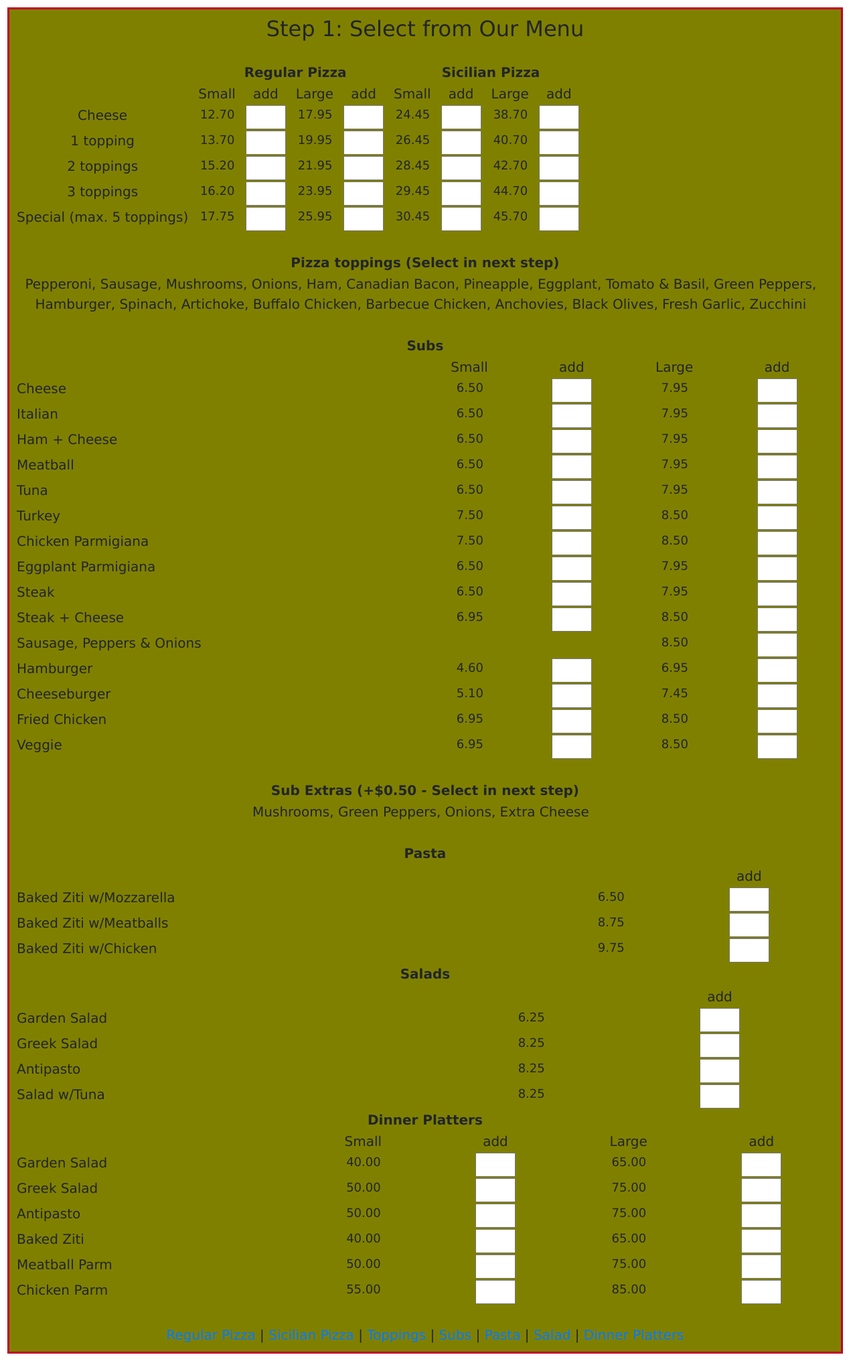
After one commit to annamartinez21284/pizza, a Django app: template orders/templates/pizza/index.html in a window 1280 px wide. The commit adds this page. Shown: the whole page at 67% size. Run offline with Django 3.2, Linux system fonts and the light colour scheme; the template is opened without the code that fills it, so the values that code supplies are empty; some libraries are stand-ins or nearby versions.

Commit message:
index page ugly but done

```diff
--- a/orders/admin.py
+++ b/orders/admin.py
@@ -1,12 +1,13 @@
 from django.contrib import admin
 from .models import *
+from .forms import *
 
 # Register your models here.
 admin.site.register(Order)
 admin.site.register(Item)
 admin.site.register(PastaSalad)
 admin.site.register(Platter)
-admin.site.register(Toppings)
+admin.site.register(Topping)
 admin.site.register(PizzaPrice)
 admin.site.register(SubPrice)
 admin.site.register(Sub)
@@ -15,3 +16,4 @@ admin.site.register(PlatterPrice)
 admin.site.register(PlatterOrder)
 admin.site.register(SubOrder)
 admin.site.register(PastaSaladOrder)
+#admin.site.register(RegisterForm, SigninForm)
--- /dev/null
+++ b/orders/static/pizza/inner.css
@@ -0,0 +1,56 @@
+input[type=number]{
+    width: 60px;
+}
+
+h1,h2 {text-align: center; font-family: Verdana,Arial,Helvetica,sans-serif; margin: 0;}
+h1 {margin-bottom: 0.5em; margin-top: 0.5em;}
+
+div.callout { font-family: Verdana,Arial,Helvetica,sans-serif;
+font-size: 1.25em;  text-align: center;
+border: medium solid #be0027;
+background-color: olive;
+margin: 0.5em; padding: 0.5em;}
+
+td {width:auto;
+    padding-right: 0.7em;
+}
+
+div.callout ul {font-size: 80%; text-align: left; }
+
+.price {
+  font-size: 18px;
+  padding-right: -5px;
+}
+
+.ps {
+  width: : 150px;
+}
+
+td {vertical-align: top}
+#menu {text-align: center; }
+
+#menu ul {list-style: none;
+background-color: olive;
+padding-top: 0.5em;
+padding-bottom: 2px;
+margin-bottom: 0;
+font-weight: bold;
+font-family: Arial,Verdana,Helvetica,sans-serif;
+border-bottom: 1px solid black; }
+
+#menu ul li { display: inline;
+list-style: none;
+display: inline;
+margin: 0;}
+
+#menu ul li a {padding: 0.2em 0.5em 0.2em 0.5em;
+font-size: 80%;
+color: #be0027;
+font-family: Verdana,Arial,Helvetica,sans-serif;
+font-weight: bold;
+border-left: 1px solid black;
+border-right: 1px solid black;
+border-top: 1px solid black;
+border-bottom: 1px solid black;
+margin-left: 0.5em; margin-right: 0.5em; background-color: olive;
+text-decoration: none;}
--- /dev/null
+++ b/orders/templates/pizza/index.html
@@ -0,0 +1,366 @@
+{% extends "pizza/innerlayout.html" %}
+
+
+{% block body %}
+<table width=100%>
+<tbody>
+    <tr>
+    <td >
+    	<div class="callout">
+    	<h2>Step 1: Select from Our Menu</h2>
+      <br>
+
+      <table class="foodmenu" >
+
+        <tr>
+          <th colspan="1"></th>
+  	      <th colspan="4"><a name="regular_pizza">Regular Pizza</a></th>
+          <th colspan="4"><a name="regular_pizza">Sicilian Pizza</a></th>
+        </tr>
+
+      	<tr>
+      		<td></td>
+      		<td>Small</td>
+          <td>add</td>
+      		<td>Large</td>
+          <td>add</td>
+          <td>Small</td>
+          <td>add</td>
+          <td>Large</td>
+          <td>add</td>
+      	</tr>
+
+        <tr>
+      		<td>Cheese</td>
+      		<td class="price">12.70</td>
+          <td><input type="number" min="0" max="10" step="1" size="2"></td>
+      		<td class="price">17.95</td>
+          <td ><input type="number" min="0" max="10" step="1" size="2"></td>
+          <td class="price">24.45</td>
+          <td><input type="number" min="0" max="10" step="1" size="2"></td>
+      		<td class="price">38.70</td>
+          <td ><input type="number" min="0" max="10" step="1" size="2"></td>
+       </tr>
+
+       <tr>
+      		<td>1 topping</td>
+      		<td class="price">13.70</td>
+          <td><input type="number" min="0" max="10" step="1" size="2"></td>
+      		<td class="price">19.95</td>
+          <td ><input type="number" min="0" max="10" step="1" size="2"></td>
+          <td class="price">26.45</td>
+          <td><input type="number" min="0" max="10" step="1" size="2"></td>
+          <td class="price">40.70</td>
+          <td ><input type="number" min="0" max="10" step="1" size="2"></td>
+        </tr>
+         <tr>
+        		<td >2 toppings</td>
+        		<td class="price">15.20</td>
+            <td><input type="number" min="0" max="10" step="1" size="2"></td>
+        		<td class="price">21.95</td>
+            <td><input type="number" min="0" max="10" step="1" size="2"></td>
+            <td class="price">28.45</td>
+            <td><input type="number" min="0" max="10" step="1" size="2"></td>
+            <td class="price">42.70</td>
+            <td ><input type="number" min="0" max="10" step="1" size="2"></td>
+        </tr>
+        <tr>
+        		<td>3 toppings</td>
+        		<td class="price">16.20</td>
+            <td><input type="number" min="0" max="10" step="1" size="2"></td>
+        		<td class="price">23.95</td>
+            <td><input type="number" min="0" max="10" step="1" size="2"></td>
+            <td class="price">29.45</td>
+            <td><input type="number" min="0" max="10" step="1" size="2"></td>
+            <td class="price">44.70</td>
+            <td ><input type="number" min="0" max="10" step="1" size="2"></td>
+        </tr>
+        <tr>
+        		<td>Special (max. 5 toppings)</td>
+        		<td class="price" >17.75</td>
+            <td ><input type="number" min="0" max="10" step="1" size="2"></td>
+        		<td class="price">25.95</td>
+            <td ><input type="number" min="0" max="10" step="1" size="2"></td>
+            <td class="price">30.45</td>
+            <td><input type="number" min="0" max="10" step="1" size="2"></td>
+            <td class="price">45.70</td>
+            <td ><input type="number" min="0" max="10" step="1" size="2"></td>
+        </tr>
+    	</table>
+    <br>
+
+  	  <table width="100%" class="toppingmenu">
+    	    <tbody>
+    	      <tr>
+    		<th colspan="2"><a name="toppings">Pizza toppings (Select in next step)</a></th>
+    	      </tr>
+            <tr>
+    		<td >Pepperoni, Sausage, Mushrooms, Onions, Ham, Canadian Bacon, Pineapple, Eggplant, Tomato & Basil,
+          Green Peppers, Hamburger, Spinach, Artichoke, Buffalo Chicken, Barbecue Chicken, Anchovies, Black Olives, Fresh Garlic, Zucchini</td>
+    	      </tr>
+          </tbody>
+    	</table>
+    <br>
+
+  <table width="100%" class="foodmenu">
+	    <tbody>
+    <tr>
+    		<th colspan="5"><a name="subs">Subs</a></th>
+    </tr>
+    <tr>
+    		<td></td>
+    		<td>Small</td>
+        <td>add</td>
+    		<td>Large</td>
+        <td>add</td>
+  	</tr>
+    <tr>
+  		<td style="text-align: left;" >Cheese</td>
+  		<td class="price">6.50</td>
+      <td><input type="number" min="0" max="10" step="1" size="2"></td>
+  		<td class="price">7.95</td>
+      <td><input type="number" min="0" max="10" step="1" size="2"></td>
+    </tr>
+    <tr>
+  		<td style="text-align: left;" >Italian</td>
+  		<td class="price">6.50</td>
+      <td><input type="number" min="0" max="10" step="1" size="2"></td>
+  		<td class="price">7.95</td>
+      <td><input type="number" min="0" max="10" step="1" size="2"></td>
+    </tr>
+    <tr>
+  		<td style="text-align: left;" >Ham + Cheese</td>
+  		<td class="price">6.50</td>
+      <td><input type="number" min="0" max="10" step="1" size="2"></td>
+  		<td class="price">7.95</td>
+      <td><input type="number" min="0" max="10" step="1" size="2"></td>
+  	</tr>
+    <tr>
+  		<td style="text-align: left;" >Meatball</td>
+  		<td class="price">6.50</td>
+      <td><input type="number" min="0" max="10" step="1" size="2"></td>
+  		<td class="price">7.95</td>
+      <td><input type="number" min="0" max="10" step="1" size="2"></td>
+  	</tr>
+    <tr>
+    		<td style="text-align: left;" >Tuna</td>
+    		<td class="price">6.50</td>
+        <td><input type="number" min="0" max="10" step="1" size="2"></td>
+    		<td class="price">7.95</td>
+        <td><input type="number" min="0" max="10" step="1" size="2"></td>
+    </tr>
+    <tr>
+    		<td style="text-align: left;" >Turkey</td>
+    		<td class="price">7.50</td>
+        <td><input type="number" min="0" max="10" step="1" size="2"></td>
+    		<td class="price">8.50</td>
+        <td><input type="number" min="0" max="10" step="1" size="2"></td>
+    </tr>
+    <tr>
+    		<td style="text-align: left;" >Chicken Parmigiana</td>
+    		<td class="price">7.50</td>
+        <td><input type="number" min="0" max="10" step="1" size="2"></td>
+    		<td class="price">8.50</td>
+        <td><input type="number" min="0" max="10" step="1" size="2"></td>
+    </tr>
+    <tr>
+    		<td style="text-align: left;" >Eggplant Parmigiana</td>
+    		<td class="price">6.50</td>
+        <td><input type="number" min="0" max="10" step="1" size="2"></td>
+    		<td class="price">7.95</td>
+        <td><input type="number" min="0" max="10" step="1" size="2"></td>
+    </tr>
+    <tr>
+    		<td style="text-align: left;" >Steak</td>
+    		<td class="price">6.50</td>
+        <td><input type="number" min="0" max="10" step="1" size="2"></td>
+    		<td class="price">7.95</td>
+        <td><input type="number" min="0" max="10" step="1" size="2"></td>
+    </tr>
+    <tr>
+    		<td style="text-align: left;" >Steak + Cheese</td>
+    		<td class="price">6.95</td>
+        <td><input type="number" min="0" max="10" step="1" size="2"></td>
+    		<td class="price">8.50</td>
+        <td><input type="number" min="0" max="10" step="1" size="2"></td>
+    </tr>
+    <tr>
+    		<td style="text-align: left;" >Sausage, Peppers &amp; Onions</td>
+    		<td ></td><td ></td>
+    		<td class="price">8.50</td>
+        <td><input type="number" min="0" max="10" step="1" size="2"></td>
+    </tr>
+    <tr>
+    		<td style="text-align: left;" >Hamburger</td>
+    		<td class="price">4.60</td>
+        <td><input type="number" min="0" max="10" step="1" size="2"></td>
+    		<td class="price">6.95</td>
+        <td><input type="number" min="0" max="10" step="1" size="2"></td>
+    </tr>
+    <tr>
+    		<td style="text-align: left;" >Cheeseburger</td>
+    		<td class="price">5.10</td>
+        <td><input type="number" min="0" max="10" step="1" size="2"></td>
+    		<td class="price">7.45</td>
+        <td><input type="number" min="0" max="10" step="1" size="2"></td>
+    </tr>
+    <tr>
+    		<td style="text-align: left;" >Fried Chicken</td>
+    		<td class="price">6.95</td>
+        <td><input type="number" min="0" max="10" step="1" size="2"></td>
+    		<td class="price"class="price">8.50</td>
+        <td><input type="number" min="0" max="10" step="1" size="2"></td>
+    </tr>
+    <tr>
+    		<td style="text-align: left;" >Veggie</td>
+    		<td class="price">6.95</td>
+        <td><input type="number" min="0" max="10" step="1" size="2"></td>
+    		<td class="price">8.50</td>
+        <td><input type="number" min="0" max="10" step="1" size="2"></td>
+    </tr>
+
+
+      </tbody>
+  </table>
+
+  <br>
+<table width="100%" class="toppingmenu">
+    <tbody>
+      <tr>
+  <th colspan="2"><a name="toppings">Sub Extras (+$0.50 - Select in next step)</a></th>
+      </tr>
+      <tr>
+  <td >Mushrooms, Green Peppers, Onions, Extra Cheese</td>
+      </tr>
+    </tbody>
+</table>
+  <br>
+
+	    <table width="100%" class="foodmenu">
+    	    <tbody>
+    	      <tr>
+    		<th colspan="4"><a name="pasta">Pasta</a></th>
+    	      </tr>
+    	      <tr>
+    		<td></td>
+    		<td> </td>
+    	      </tr>
+            <tr>
+              <td></td><td></td><td> add</td>
+            </tr>
+
+            <tr>
+    		<td class="ps" style="text-align: left;" >Baked Ziti w/Mozzarella</td>
+    		<td class="price">6.50</td>
+        <td><input type="number" min="0" max="10" step="1" size="2"></td>
+    	      </tr>	      <tr>
+    		<td class="ps" style="text-align: left;" >Baked Ziti w/Meatballs</td>
+    		<td class="price">8.75</td>
+        <td><input type="number" min="0" max="10" step="1" size="2"></td>
+    	      </tr>	      <tr>
+    		<td class="ps" style="text-align: left;" >Baked Ziti w/Chicken</td>
+    		<td class="price">9.75</td>
+        <td><input type="number" min="0" max="10" step="1" size="2"></td>
+    	      </tr>	    </tbody>
+      </table>
+
+	    <table width="100%" class="foodmenu">
+    	    <tbody>
+    	      <tr>
+    		<th colspan="4"><a name="salad">Salads</a></th>
+    	      </tr>
+    	      <tr>
+    		<td></td>
+    		<td></td>
+    	      </tr>
+            <tr>
+              <td></td><td></td><td> add</td>
+            </tr>
+
+            <tr>
+    		<td class="ps" style="text-align: left;" >Garden Salad</td>
+    		<td class="price">6.25</td>
+        <td><input type="number" min="0" max="10" step="1" size="2"></td>
+    	      </tr>	      <tr>
+    		<td class="ps" style="text-align: left;" >Greek Salad</td>
+    		<td class="price">8.25</td>
+        <td><input type="number" min="0" max="10" step="1" size="2"></td>
+    	      </tr>	      <tr>
+    		<td class="ps" style="text-align: left;" >Antipasto</td>
+    		<td class="price">8.25</td>
+        <td><input type="number" min="0" max="10" step="1" size="2"></td>
+    	      </tr>	      <tr>
+    		<td class="ps" style="text-align: left;" >Salad w/Tuna</td>
+    		<td class="price">8.25</td>
+        <td><input type="number" min="0" max="10" step="1" size="2"></td>
+    	      </tr>	    </tbody>
+      </table>
+
+	  <table width="100%" class="foodmenu">
+    	    <tbody>
+    	      <tr>
+    		      <th colspan="5"><a name="dinner">Dinner Platters</a></th>
+    	      </tr>
+            <tr>
+            <td></td>
+            <td>Small</td>
+            <td>add</td>
+            <td>Large</td>
+            <td>add</td>
+            </tr>
+      <tr>
+    		<td style="text-align: left;" >Garden Salad</td>
+    		<td class="price">40.00</td>
+        <td><input type="number" min="0" max="10" step="1" size="2"></td>
+        <td class="price">65.00</td>
+        <td><input type="number" min="0" max="10" step="1" size="2"></td>
+    	      </tr>	      <tr>
+    		<td style="text-align: left;" >Greek Salad</td>
+        <td class="price">50.00</td>
+        <td><input type="number" min="0" max="10" step="1" size="2"></td>
+        <td class="price">75.00</td>
+        <td><input type="number" min="0" max="10" step="1" size="2"></td>
+    	      </tr>	      <tr>
+    		<td style="text-align: left;" >Antipasto</td>
+        <td class="price">50.00</td>
+        <td><input type="number" min="0" max="10" step="1" size="2"></td>
+        <td class="price">75.00</td>
+        <td><input type="number" min="0" max="10" step="1" size="2"></td>
+    	      </tr>	      <tr>
+    		<td style="text-align: left;" >Baked Ziti</td>
+        <td class="price">40.00</td>
+        <td><input type="number" min="0" max="10" step="1" size="2"></td>
+        <td class="price">65.00</td>
+        <td><input type="number" min="0" max="10" step="1" size="2"></td>
+    	      </tr>	      <tr>
+    		<td style="text-align: left;" >Meatball Parm</td>
+        <td class="price">50.00</td>
+        <td><input type="number" min="0" max="10" step="1" size="2"></td>
+        <td class="price">75.00</td>
+        <td><input type="number" min="0" max="10" step="1" size="2"></td>
+    	      </tr>	      <tr>
+    		<td style="text-align: left;" >Chicken Parm</td>
+        <td class="price">55.00</td>
+        <td><input type="number" min="0" max="10" step="1" size="2"></td>
+        <td class="price">85.00</td>
+        <td><input type="number" min="0" max="10" step="1" size="2"></td>
+    	      </tr>	    </tbody>
+    </table>
+    <br>
+
+    <div class="internalmenunav">
+    <a href="#regular_pizza">Regular Pizza</a> |
+    <a href="#sicilian_pizza">Sicilian Pizza</a> |
+    <a href="#toppings">Toppings</a> |
+    <a href="#subs">Subs</a> |
+    <a href="#pasta">Pasta</a> |
+    <a href="#salad">Salad</a> |
+    <a href="#dinner">Dinner Platters</a>
+    </div>
+
+  </div>
+  </td>
+  </tr>
+</tbody>
+</table>
+{% endblock %}
--- /dev/null
+++ b/orders/templates/pizza/innerlayout.html
@@ -0,0 +1,29 @@
+
+<!doctype html>
+<html lang="en">
+  <head>
+    <meta charset="utf-8">
+    <meta name="viewport" content="width=device-width, initial-scale=1, shrink-to-fit=no">
+    <meta name="description" content="">
+    <meta name="author" content="">
+
+    <title>{% block title %} {% endblock %}</title>
+
+    <link rel="canonical" href="https://getbootstrap.com/docs/4.0/examples/sign-in/">
+
+    <!-- Bootstrap core CSS -->
+    <link href="https://stackpath.bootstrapcdn.com/bootstrap/4.4.1/css/bootstrap.min.css" rel="stylesheet">
+
+    <!-- Custom styles for this template -->
+    {% load static %}
+    <link href="{% static 'pizza/inner.css' %}" rel="stylesheet">
+  </head>
+
+  <body class="text-center">
+    {% block body %}
+
+
+    {% endblock %}
+
+  </body>
+</html>
--- a/orders/templates/pizza/register.html
+++ b/orders/templates/pizza/register.html
@@ -6,7 +6,7 @@ Register for Pizza
 
 {% block body %}
 
-<form action="{% url 'register_client' %}" class="form-signin" method="post">
+<form action="{% url 'register_client' %}" class="form-signin" method="post" autocomplete="false">
   {% csrf_token %}
   {% load static %}
   <img class="mb-4" src="{% static 'pizza/pizza.jpg' %}" alt="" width="72" height="72">
--- a/orders/urls.py
+++ b/orders/urls.py
@@ -1,9 +1,14 @@
 from django.urls import path
+from django.contrib.auth import views as auth_views
+from django.contrib.auth.decorators import login_required
 
 from . import views
 
 urlpatterns = [
     path("", views.index, name="index"),
-    path("register", views.register, name="register"),
-    path("register_client", views.register_client, name="register_client")
+    path("sign_in", views.sign_in, name="sign_in"),
+    path("register_client", views.register_client, name="register_client"),
+    path("logout_view", views.logout_view, name="logout"),
+    # not sure about the below and about settings.py LOGIN_URL path
+    #path('accounts/login/', auth_views.LoginView.as_view())
 ]
--- a/pizza/settings.py
+++ b/pizza/settings.py
@@ -11,6 +11,7 @@ https://docs.djangoproject.com/en/2.0/ref/settings/
 """
 
 import os
+from django.urls import path
 
 # Build paths inside the project like this: os.path.join(BASE_DIR, ...)
 BASE_DIR = os.path.dirname(os.path.dirname(os.path.abspath(__file__)))
@@ -26,6 +27,11 @@ SECRET_KEY = 'i0&iq&e9u9h6(4_7%pt2s9)f=c$kso=k$c$w@fi9215s=1q0^d'
 DEBUG = True
 
 ALLOWED_HOSTS = []
+
+# By default this is done? I added this - why tehn still redirect in views.login?
+LOGIN_REDIRECT_URL = '/'
+# PATH INCOMPLETE? NOT SURE ABOUT THIS
+LOGIN_URL = "sign_in"
 
 
 # Application definition
```
Also changed, not shown: orders/forms.py (+17 -14 lines), orders/models.py (+6 -6 lines), orders/templates/pizza/signin.html (added, +21 -0 lines), orders/views.py (+48 -7 lines), db.sqlite3, orders/migrations/0002_auto_20200301_1401.py, orders/migrations/0003_auto_20200305_0429.py (added).
